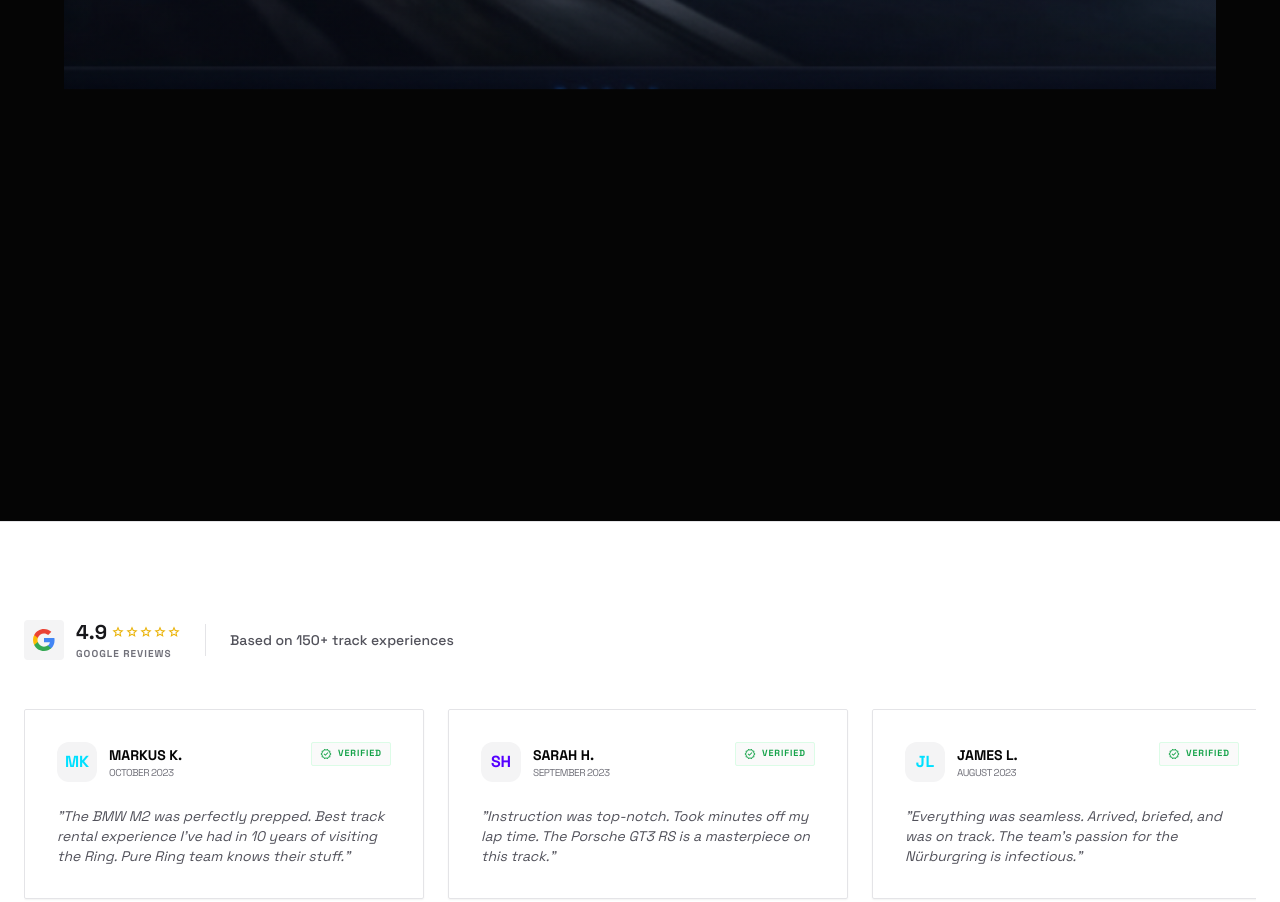
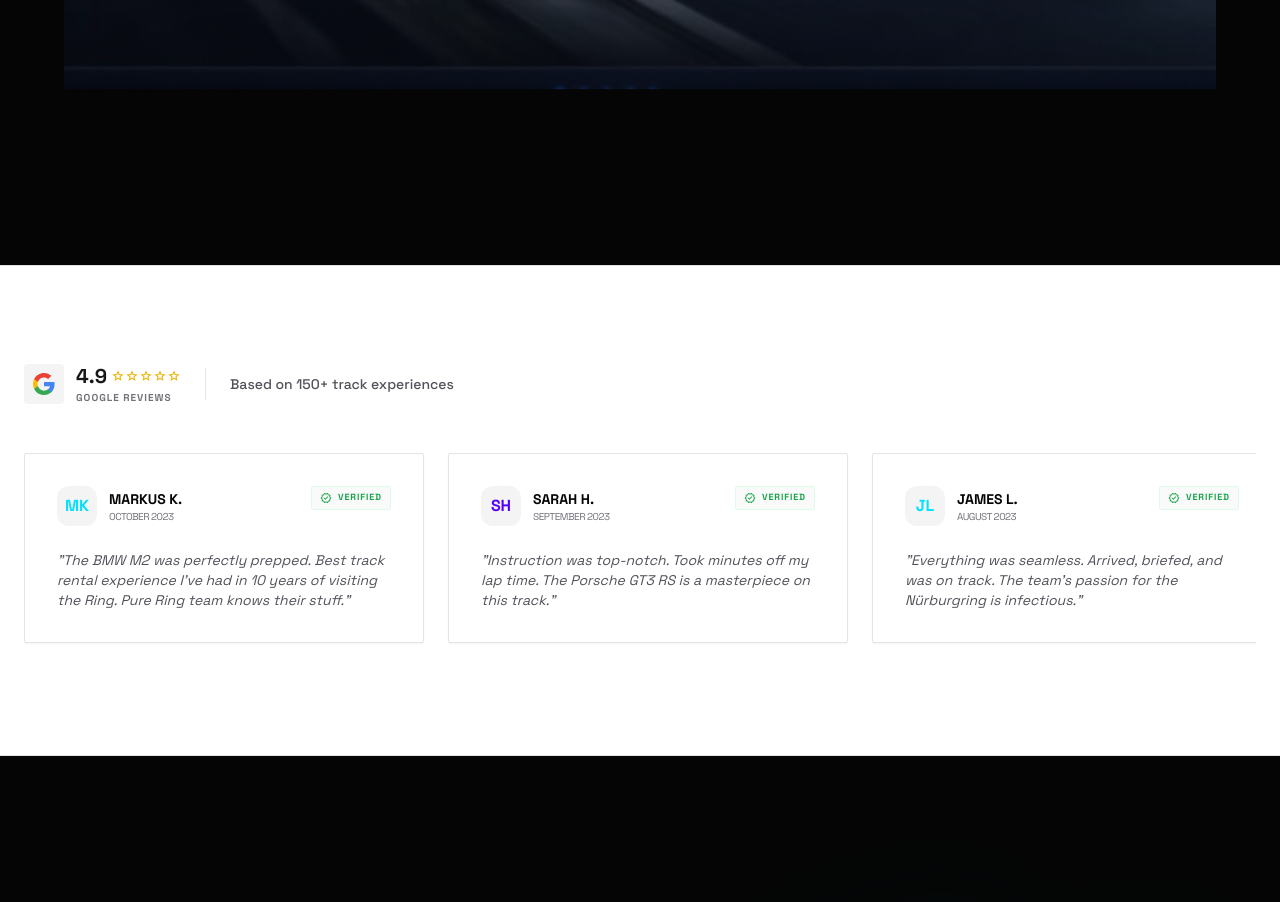
Before and after one commit to LucaElias/prototyp, a website: page index.html in a window 1280 px wide. Shown: the part 820-1722 px from the top of the page. Drawn offline with nearby package versions, Linux system fonts and the light colour scheme.

Commit message:
Reduce height of dark spacer section

```diff
--- a/index.html
+++ b/index.html
@@ -232,7 +232,7 @@
     </section>
 
     <!-- Dark Spacer Section -->
-    <div class="w-full h-64 md:h-96 bg-[#050505]"></div>
+    <div class="w-full h-20 md:h-32 bg-[#050505]"></div>
 
     <section class="py-24 bg-white border-y border-zinc-200 overflow-hidden">
         <div class="max-w-[1400px] mx-auto px-6">
```
